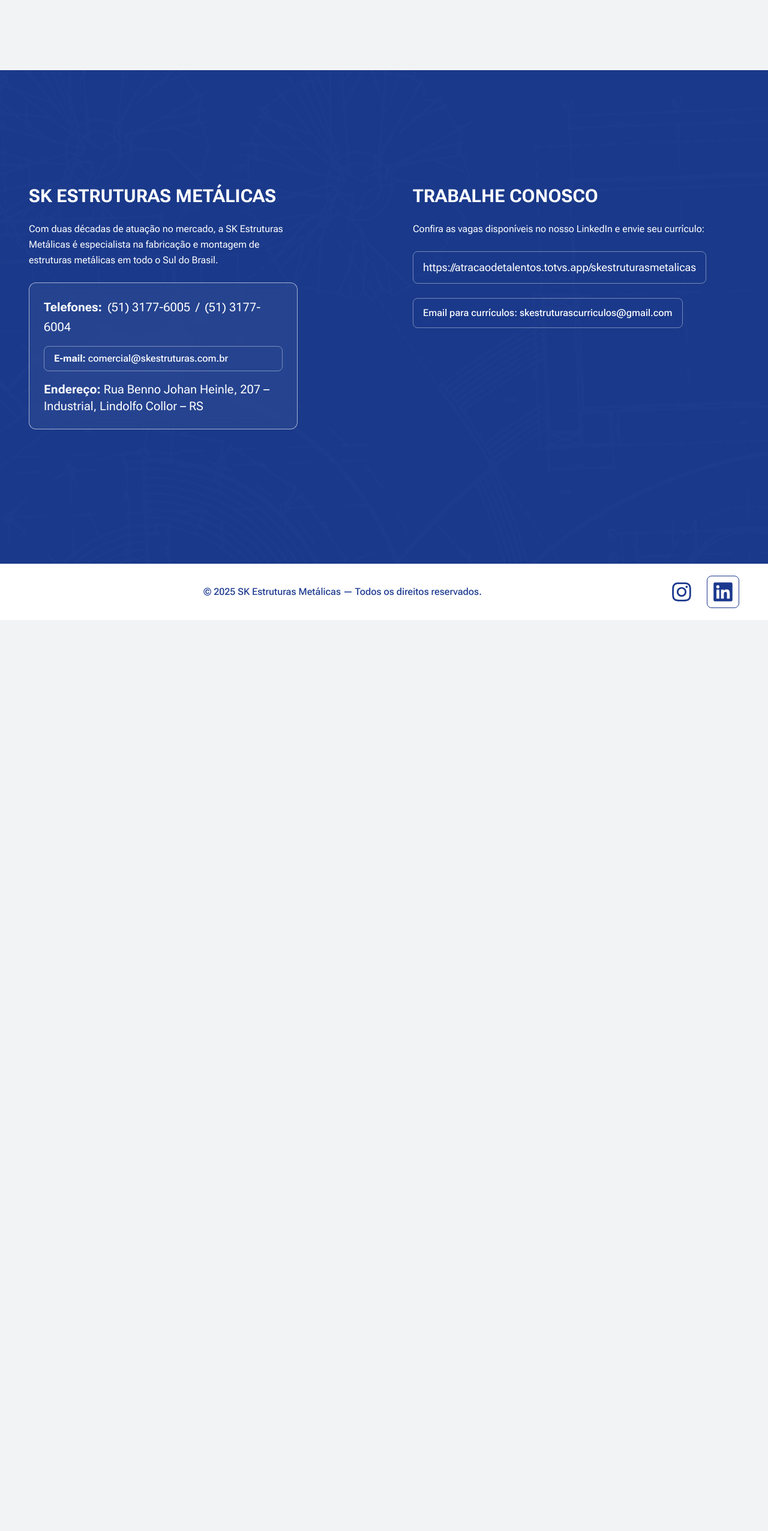
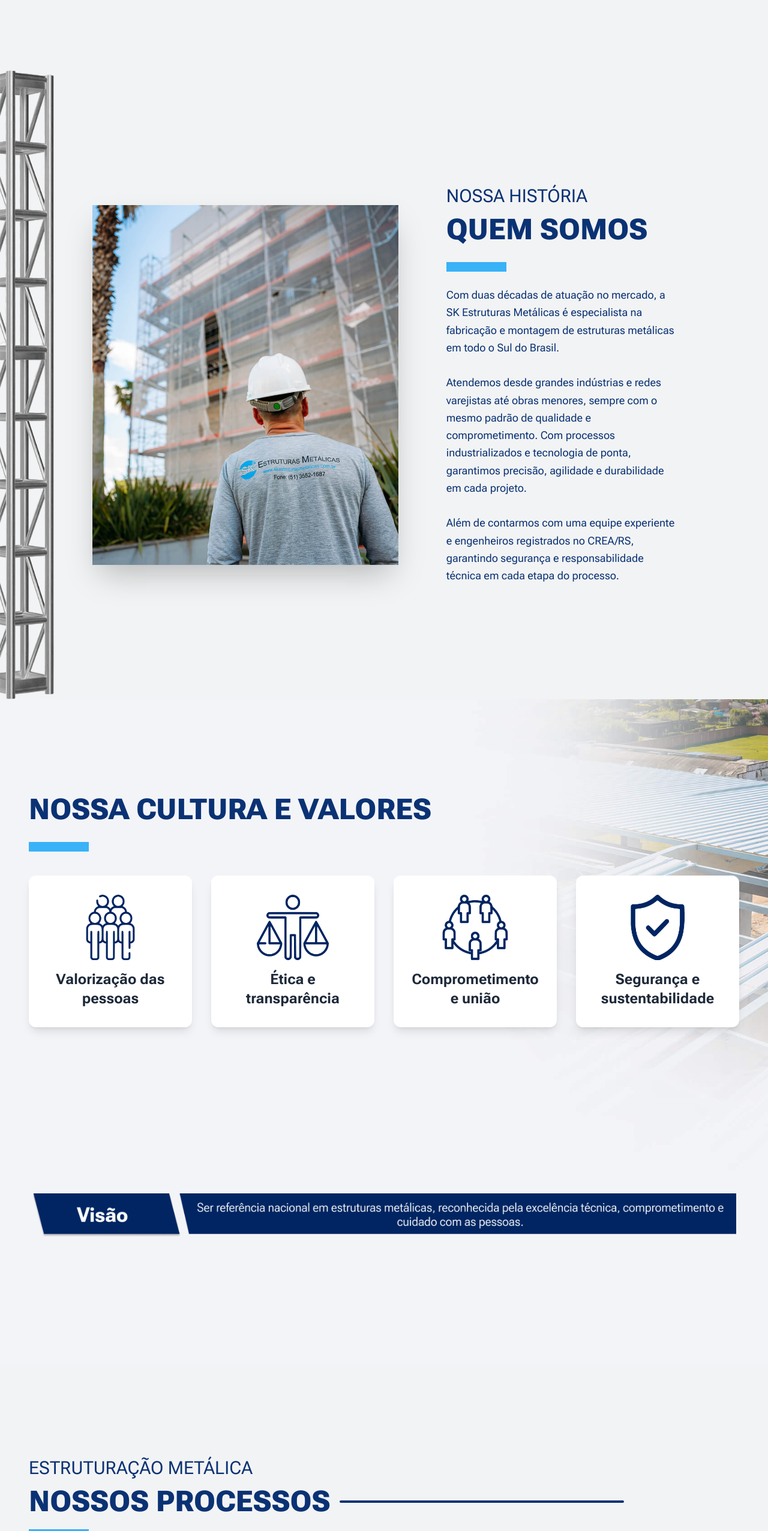
Before and after one commit to devskestruturas-bit/SK_estruturas_metalicas, a Next.js app: page / in a window 1280 px wide. Shown: the part 1233-3786 px from the top of the page at 60% size. Before the commit the page ends 2267 px from the top, so only its background shows below. Built offline with nearby package versions, Linux system fonts and the light colour scheme.

Commit message:
Add files via upload

```diff
--- a/src/app/clientes/page.tsx
+++ b/src/app/clientes/page.tsx
@@ -5,7 +5,7 @@ import Image from "next/image"
 
 export default function Clientes() {
   return (
-    <section className="relative w-full pt-[25%] sm:pt-[25%] lg:pt-[12%] 2xl:pt-[8%] bg-cover bg-center pb-0 md:pb-40 overflow-hidden">
+    <section className="relative w-full pt-0 sm:pt-[25%] lg:pt-[12%] 2xl:pt-[8%] bg-cover bg-center pb-0 md:pb-40 overflow-hidden">
       <div className="sm:max-w-7xl max-w-full mx-auto px-0 md:px-12 flex flex-col items-start text-left pb-0 md:pb-28">
         {/* Texto 1 - ESTRUTURAÇÃO METÁLICA */}
         <motion.h2
--- a/src/app/layout.tsx
+++ b/src/app/layout.tsx
@@ -4,40 +4,44 @@ import "./globals.css";
 import Header from "../components/Header";
 import Footer from "../components/Footer";
 import WhatsAppButton from "@/components/WhatsAppButton";
+import MobileRedirect from "@/components/MobileRedirect";
 
-// Configuração do Roboto Flex
+// Configuração da fonte
 const robotoFlex = Roboto_Flex({
   subsets: ["latin"],
   variable: "--font-roboto-flex",
-  weight: ["100","300","400","500","700","900"], // se quiser, pode ajustar os pesos
+  weight: ["100", "300", "400", "500", "700", "900"],
 });
 
 export const metadata: Metadata = {
   title: "SK Estruturas Metálicas",
   description: "Site institucional da SK Estruturas Metálicas",
-   icons: {
-    icon: '/icon_logo.png', // <- aqui!
+  icons: {
+    icon: "/icon_logo.png",
   },
 };
 
 export default function RootLayout({
   children,
-}: Readonly<{
+}: {
   children: React.ReactNode;
-}>) {
+}) {
   return (
     <html lang="pt-BR">
       <body className={`${robotoFlex.variable} antialiased`}>
+        {/* Redirecionamento para mobile */}
+        <MobileRedirect />
+
         {/* Cabeçalho fixo */}
         <div className="absolute w-full top-0">
           <Header />
         </div>
+
+        {/* Botão WhatsApp flutuante */}
         <WhatsAppButton />
 
-        {/* Conteúdo das páginas */}
-        <main>
-          {children}
-        </main>
+        {/* Conteúdo principal */}
+        <main>{children}</main>
 
         {/* Rodapé */}
         <Footer />
--- /dev/null
+++ b/src/app/mobile/page.tsx
@@ -0,0 +1,37 @@
+'use client';
+import Hero from '../../components/Hero';
+import QuemSomos from '../quem-somos/page';
+import Processos from '../processos/page';
+import Valores from '../valores/page';
+import Portfolio from '../portfolio/page';
+import Clientes from '../clientes/page';
+
+export default function MobilePage() {
+  return (
+    <div>
+      <section id="hero">
+        <Hero />
+      </section>
+
+      <section id="quem-somos">
+        <QuemSomos />
+      </section>
+
+      <section id="valores">
+        <Valores />
+      </section>
+
+      <section id="processos">
+        <Processos />
+      </section>
+
+      <section id="portfolio">
+        <Portfolio />
+      </section>
+
+      <section id="clientes">
+        <Clientes />
+      </section>
+    </div>
+  );
+}
--- a/src/app/page.tsx
+++ b/src/app/page.tsx
@@ -1,10 +1,21 @@
-// app/page.tsx
-import Hero from "../components/Hero";
+// src/app/page.tsx
+'use client'
+import Hero from "@/components/Hero";
+import QuemSomos from "@/app/quem-somos/page";
+import Valores from "@/app/valores/page";
+import Processos from "@/app/processos/page";
+import Portfolio from "@/app/portfolio/page";
+import Clientes from "@/app/clientes/page";
 
 export default function Home() {
   return (
     <>
       <Hero />
+      <div id="quem-somos"><QuemSomos /></div>
+      <div id="valores"><Valores /></div>
+      <div id="processos"><Processos /></div>
+      <div id="portfolio"><Portfolio /></div>
+      <div id="clientes"><Clientes /></div>
     </>
   );
 }
--- a/src/app/processos/page.tsx
+++ b/src/app/processos/page.tsx
@@ -31,7 +31,7 @@ export default function Processos() {
   }
 
   return (
-    <section className="relative w-full pt-[25%] sm:pt-[25%] lg:pt-[12%] 2xl:pt-[8%] pb-32 bg-cover bg-center">
+    <section className="relative w-full pt-[25%] sm:pt-[25%] lg:pt-[12%] 2xl:pt-[8%] pb-0 sm:pb-32 bg-cover bg-center">
       <div className="sm:max-w-7xl max-w-full mx-auto px-0 md:px-12 flex flex-col items-start text-left pb-0 ">
         {/* Texto 1 - ESTRUTURAÇÃO METÁLICA */}
         <motion.h2
@@ -53,7 +53,7 @@ export default function Processos() {
           viewport={{ once: true }}
         >
           <h2 className="text-4xl sm:text-6xl md:text-7xl lg:text-5xl xl:text-5xl 2xl:text-5xl font-extrabold txt-dark-blue leading-tight mr-4">
-            NOSSOS PARCEIROS
+            NOSSOS PROCESSOS
           </h2>
           <motion.div
             className="h-[4px] bg-[#0A3274] rounded-full desk"
--- a/src/app/quem-somos/page.tsx
+++ b/src/app/quem-somos/page.tsx
@@ -5,7 +5,7 @@ import Image from "next/image";
 
 export default function QuemSomos() {
   return (
-    <section className="relative w-full bg-[#F2F3F4] overflow-hidden py-20 px-[12%] md:px-[4%] xl:px-[12%]">
+    <section className="relative w-full bg-[#F2F3F4] overflow-hidden py-0 sm:py-24  px-[12%] md:px-[4%] xl:px-[12%]">
       {/* Imagem vertical esquerda */}
       <div className="absolute top-0 left-0 h-full z-0 hidden lg:block">
         <Image
@@ -18,7 +18,7 @@ export default function QuemSomos() {
         />
       </div>
 
-      <div className="w-full flex flex-col-reverse lg:flex-row items-center justify-center gap-20 py-24 relative z-10">
+      <div className="w-full flex flex-col-reverse lg:flex-row items-center justify-center gap-20  py-0 sm:py-24  relative z-10">
         {/* Imagem principal */}
         <motion.div
           className="w-full lg:w-2/4 xl:w-2/3 2xl:w-2/4 h-96 lg:h-[600px]"
--- a/src/app/valores/page.tsx
+++ b/src/app/valores/page.tsx
@@ -1,6 +1,6 @@
 'use client'
 
-import ContactVisual from '@/components/ContactVisual';
+import ContactVisual from '@/components/ContactVisual_02';
 import { motion, Variants, Transition } from 'framer-motion';
 import Image from 'next/image';
 import {  useRef } from 'react';
--- /dev/null
+++ b/src/components/ContactVisual_02.tsx
@@ -0,0 +1,54 @@
+'use client';
+
+import { motion } from 'framer-motion';
+
+interface ContactVisualProps {
+  leftImage: string;
+  rightImage: string;
+  mobImage: string;
+}
+
+export default function ContactVisual({
+  leftImage = "/left-image.png",
+  rightImage = "/right-image.png",
+  mobImage = "/fale_conosco_mob.png",
+}: ContactVisualProps) {
+  return (
+    <div className="relative w-full h-[300px]  sm:h-[400px] md:h-[550px]  lg:h-[500px] xl:h-[500px] flex justify-center items-center">
+      {/* Box branco de fundo */}
+      <div className="absolute inset-0  w-full h-full  mx-auto"></div>
+
+      {/* Imagem esquerda */}
+      <motion.img
+        src={leftImage}
+        alt="Imagem esquerda"
+        className="absolute w-11/12 2xl:w-4/6 object-cover desk"
+        initial={{ x: 10, y: 30, opacity: 0 }}
+        whileInView={{ x: 0, y: 0, opacity: 1 }}
+        viewport={{ once: true, amount: 0.5 }}
+        transition={{ duration: 1.2, ease: "easeOut" }}
+      />
+
+      {/* Imagem direita */}
+      <motion.img
+        src={rightImage}
+        alt="Imagem direita"
+        className="absolute w-11/12 2xl:w-4/6 object-cover desk"
+        initial={{ x: -10, y: -30, opacity: 0 }}
+        whileInView={{ x: 0, y: 0, opacity: 1 }}
+        viewport={{ once: true, amount: 0.5 }}
+        transition={{ duration: 1.2, ease: "easeOut" }}
+      />
+
+      <motion.img
+        src={mobImage}
+        alt="Imagem direita"
+        className="w-3/4 sm:w-2/5 object-cover mob"
+        initial={{  y: 20, opacity: 0 }}
+        whileInView={{  y: 0, opacity: 1 }}
+        viewport={{ once: true, amount: 0.5 }}
+        transition={{ duration: 1.2, ease: "easeOut" }}
+      />
+    </div>
+  );
+}
--- /dev/null
+++ b/src/components/MobileRedirect.tsx
@@ -0,0 +1,19 @@
+'use client';
+
+import { useEffect } from "react";
+import { usePathname, useRouter } from "next/navigation";
+
+export default function MobileRedirect() {
+  const router = useRouter();
+  const pathname = usePathname();
+
+  useEffect(() => {
+    const isMobile = window.innerWidth < 1024;
+
+    if (isMobile && pathname !== "/mobile") {
+      router.push("/mobile");
+    }
+  }, [pathname, router]);
+
+  return null;
+}
--- a/src/components/MotionMenu.tsx
+++ b/src/components/MotionMenu.tsx
@@ -53,7 +53,7 @@ export default function MotionMenu({ menu, router, setMenuOpen }: Props) {
                 key={i}
                 className="cursor-pointer hover:text-blue-300 transition"
                 onClick={() => {
-                  const id = item.path.replace('/', ''); // ex: '/quem-somos' => 'quem-somos'
+                  const id = item.path.replace('/', '');
                   const section = document.getElementById(id);
 
                   if (item.label === 'Trabalhe Conosco') {
```
